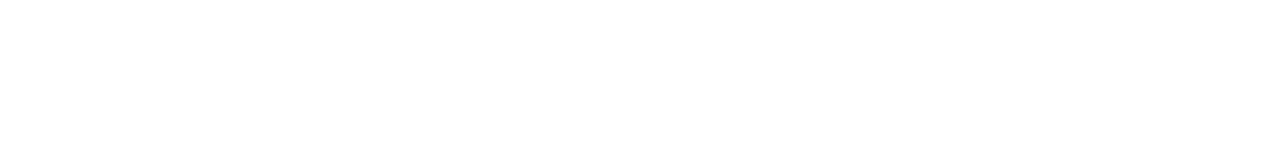
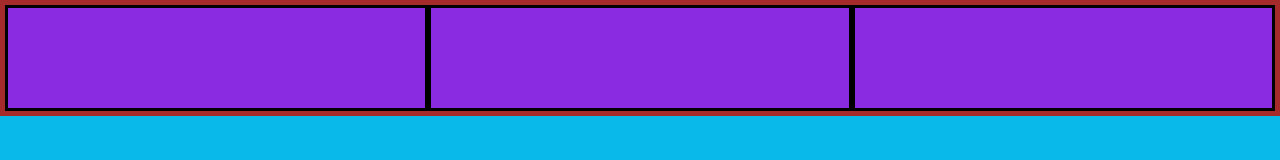
Before and after one commit to Jbishopdev/recipes, a plain HTML site: page recipe-pages/flex-test.html in a window 1280 px wide. Drawn offline with Linux system fonts and the light colour scheme.

Commit message:
Add flex elements and test

```diff
--- a/recipe-pages/flex-test.html
+++ b/recipe-pages/flex-test.html
@@ -4,8 +4,13 @@
     <meta charset="UTF-8">
     <meta name="viewport" content="width=device-width, initial-scale=1.0">
     <title>Flex</title>
+    <link rel="stylesheet" href="../style.css">
 </head>
 <body>
-
+    <div class="flex-test-container">
+        <div class="test-one"></div>
+        <div class="test-two"></div>
+        <div class="test-three"></div>
+    </div>
 </body>
 </html>
--- a/style.css
+++ b/style.css
@@ -112,3 +112,20 @@ ol li{
     display: flex;
     border: 5px dashed black;
 }
+
+.flex-test-container {
+    display: flex;
+    border: 5px solid brown;
+    flex: 1;
+}
+
+.flex-test-container div {
+    background-color: blueviolet;
+    border: 3px solid black;
+    height: 100px;
+    width: 100px;
+    flex: 1 1 auto;
+}
+
+.flex-test-container .test-two {
+}
```
